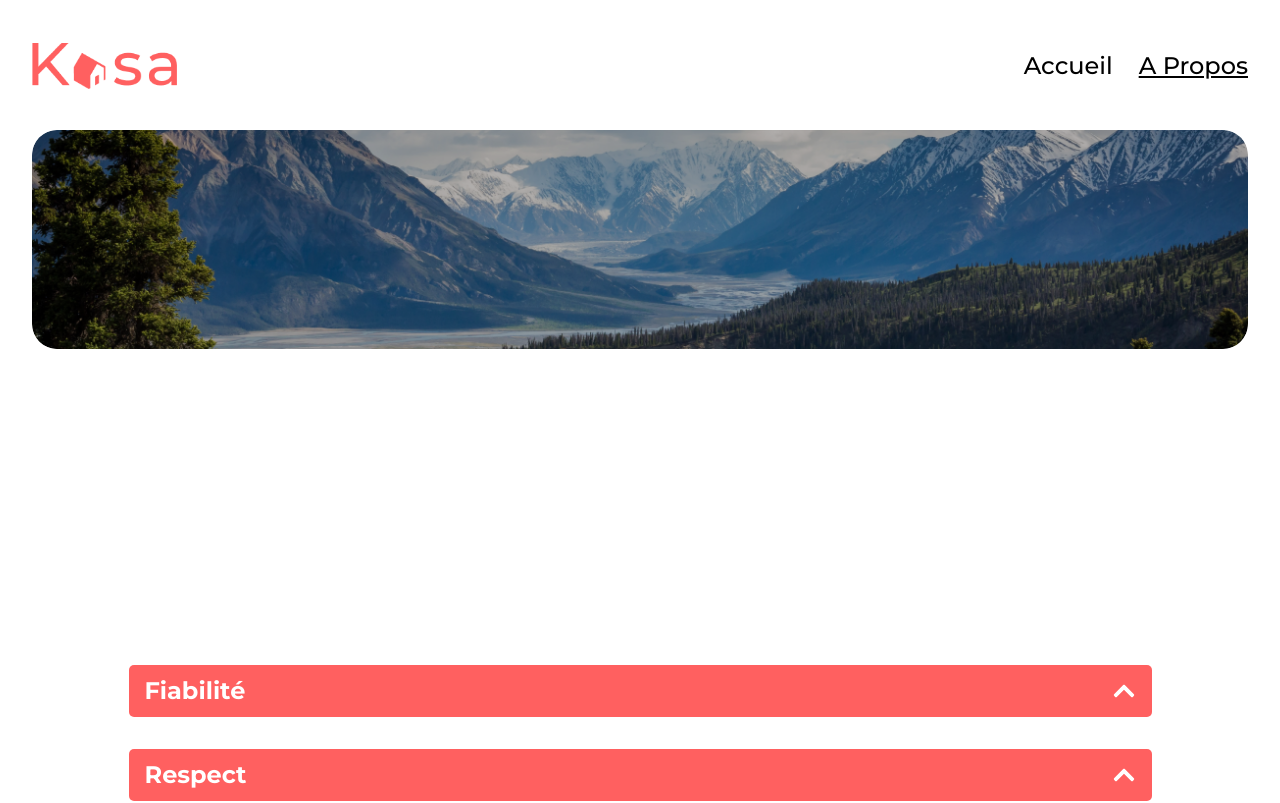
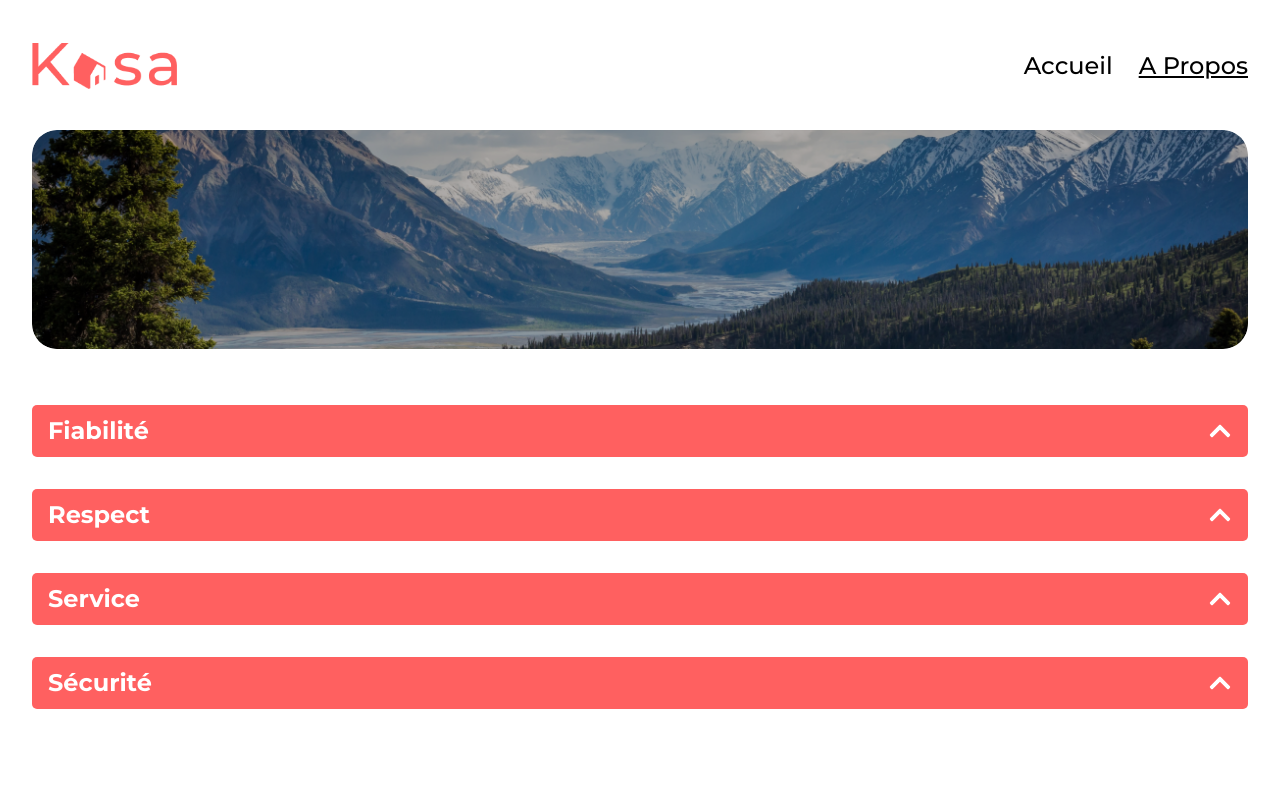
Before and after one commit to S0ph1e22/Kasa, a React (Vite) app: page /APropos in a window 1280 px wide. Shown: the top 803 px of the page. Built offline with nearby package versions, Linux system fonts and the light colour scheme; a web font is replaced by a local one.

Commit message:
media ok

```diff
--- a/src/styles/Apropos.scss
+++ b/src/styles/Apropos.scss
@@ -1,8 +1,13 @@
 .txt-collabs { //les 4 collabs
-    top: 21.3em;
+    top: 5em;
     position: relative;
     align-items: center;
     width: 1023px;
     margin: 0 auto;
     display: grid;
+
+    @media (max-width: 1440px) and (min-width: 375px) {
+        width: 100%;
+    }
+
 }
```
